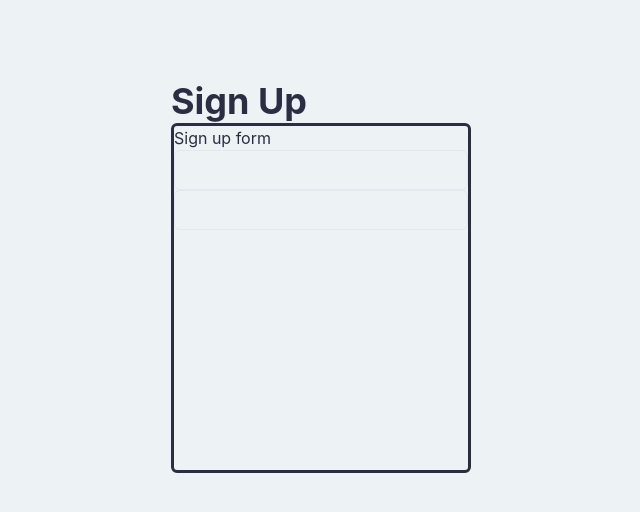
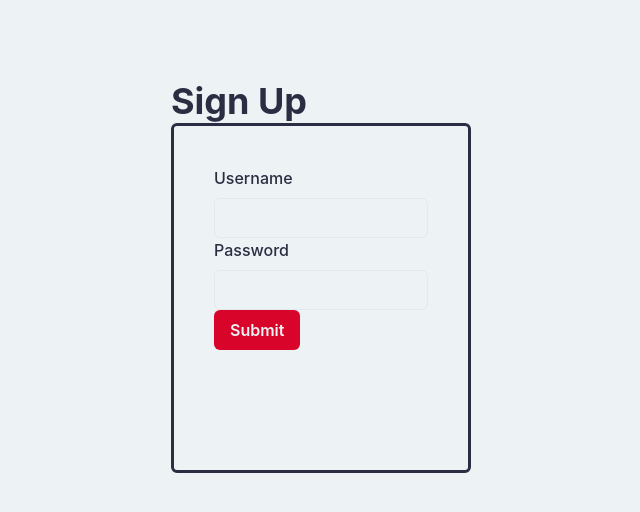
Before and after one commit to sambencivengo/keep-count, a Next.js app in the folder client/: page /sign-up in a window 1280 px wide. Shown: the top 512 px of the page, without its empty margins (319-959 px from the left). Built offline with nearby package versions, Linux system fonts and the light colour scheme.

Commit message:
base url and formik working, just need to hook up to the backend

```diff
--- /dev/null
+++ b/client/constants/baseUrl.ts
@@ -0,0 +1 @@
+export const baseUrl = 'http://localhost:8000/';
--- /dev/null
+++ b/client/constants/index.ts
@@ -0,0 +1 @@
+export * from './baseUrl';
--- a/client/pages/sign-up.tsx
+++ b/client/pages/sign-up.tsx
@@ -1,8 +1,9 @@
-import { Box, Heading, Text } from '@chakra-ui/react';
+import { Box, Button, Heading, Text } from '@chakra-ui/react';
 import { Form, Formik } from 'formik';
 import { NextPage } from 'next';
 import React from 'react';
 import { InputField } from '../components/InputField';
+import { baseUrl } from '../constants';
 import { colors } from '../theme';
 
 const SignUp: NextPage = () => {
@@ -12,48 +13,52 @@ const SignUp: NextPage = () => {
 		<>
 			<Heading>Sign Up</Heading>
 			<Box
+				p={10}
 				rounded={'md'}
 				h={350}
 				w={300}
 				border={`3px solid ${colors.darkBlueGrey}`}
 			>
-				<Text>Sign up form</Text>
 				<Formik
 					validateOnChange={false}
 					validateOnBlur={false}
-					initialValues={{ name: '', cost: '' }}
+					initialValues={{ username: '', password: '' }}
 					// validationSchema={} TODO: Schema!
 					onSubmit={async (args) => {
 						setIsLoading(true);
 
-						const res = await fetch(
-							`http://localhost:8000/api/users`,
-							{
-								method: 'POST',
-								headers: {
-									'content-type': 'application/json',
-								},
-								body: JSON.stringify(args),
-							}
-						);
+						console.log(args);
 
-						const data = await res.json();
+						// const res = await fetch(`${baseUrl}/api/users`, {
+						// 	method: 'POST',
+						// 	headers: {
+						// 		'content-type': 'application/json',
+						// 	},
+						// 	body: JSON.stringify(args),
+						// });
 
-						setIsLoading(false);
+						// await res.json();
+						// setIsLoading(false);
 
-						if (!res.ok) {
-							const errCodeMsg = `(Error Code: ${res.status})`;
-							// TODO: use toast for request errors across the app
-							setIsLoading(false);
-
-							return;
-						}
+						// if (!res.ok) {
+						// 	const errCodeMsg = `(Error Code: ${res.status})`;
+						// 	// TODO: use toast for request errors across the app
+						// 	setIsLoading(false);
+						// 	return;
+						// }
 					}}
 				>
 					{({ isSubmitting }) => (
 						<Form>
-							<InputField name="username" />
-							<InputField name="password" />
+							<InputField label="Username" name="username" />
+							<InputField
+								type="password"
+								label="Password"
+								name="password"
+							/>
+							<Button isLoading={isSubmitting} type="submit">
+								Submit
+							</Button>
 						</Form>
 					)}
 				</Formik>
--- a/client/theme/index.ts
+++ b/client/theme/index.ts
@@ -16,6 +16,19 @@ export const colors = {
 
 export const theme = extendTheme({
 	...config,
+	components: {
+		Button: {
+			variants: {
+				solid: () => ({
+					bg: colors.deepRed,
+					color: colors.lightGrey,
+					_hover: {
+						bg: colors.midBlueGrey,
+					},
+				}),
+			},
+		},
+	},
 	styles: {
 		global: (props: StyleFunctionProps) => ({
 			body: {
```
